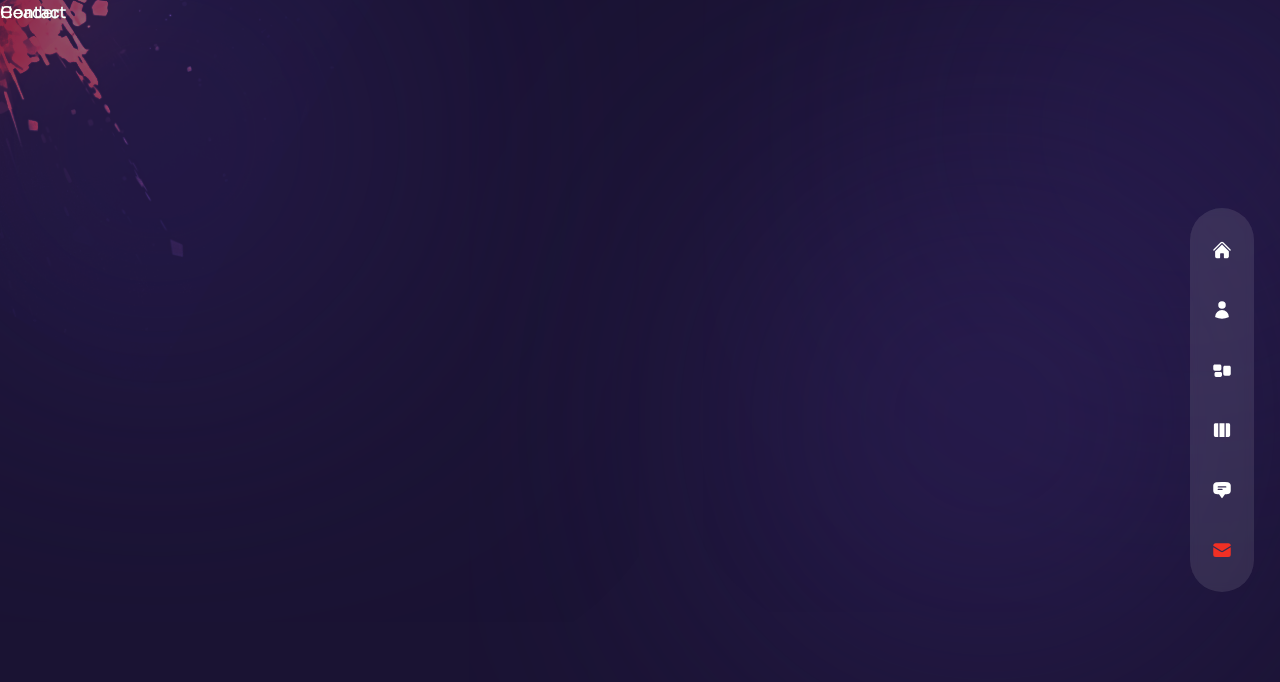
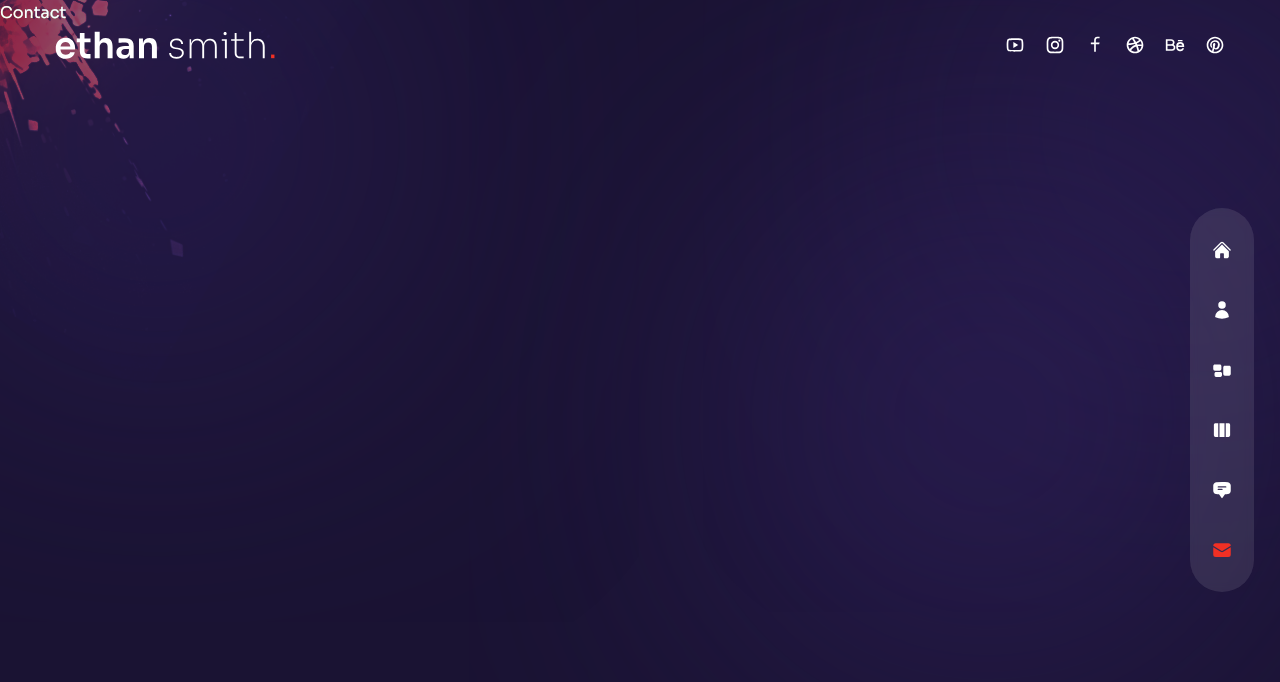
Before and after one commit to GrzegorzBanaszak/portfolio-example, a Next.js app: page /contact in a window 1280 px wide. Shown: the top 682 px of the page. Built offline with nearby package versions, Linux system fonts and the light colour scheme.

Commit message:
Header styles

```diff
--- a/components/Header.jsx
+++ b/components/Header.jsx
@@ -1,5 +1,29 @@
+import Image from "next/image";
+import Link from "next/link";
+
+//components
+import Socials from "../components/Socials";
+
 const Header = () => {
-  return <header className="absolute z-30 w-full">Header</header>;
+  return (
+    <header className="absolute z-30 w-full flex items-center px-16 xl:px-0 xl:h-[90px]">
+      <div className="container mx-auto">
+        <div className="flex flex-col xl:flex-row justify-between items-center gap-y-6 py-8">
+          {/* Logo */}
+          <Link href={"/"}>
+            <Image
+              src={"/logo.svg"}
+              width={220}
+              height={48}
+              alt=""
+              property={true}
+            />
+          </Link>
+          <Socials />
+        </div>
+      </div>
+    </header>
+  );
 };
 
 export default Header;
--- a/components/Socials.jsx
+++ b/components/Socials.jsx
@@ -1,5 +1,38 @@
+import Link from "next/link";
+
+//icons
+import {
+  RiYoutubeLine,
+  RiInstagramLine,
+  RiFacebookLine,
+  RiDribbbleLine,
+  RiBehanceLine,
+  RiPinterestLine,
+} from "react-icons/ri";
+
 const Socials = () => {
-  return <div>Socials</div>;
+  return (
+    <div className="flex items-center gap-x-5 text-lg xl:text-xl">
+      <Link href={""} className="hover:text-accent transition-all duration-300">
+        <RiYoutubeLine />
+      </Link>
+      <Link href={""} className="hover:text-accent transition-all duration-300">
+        <RiInstagramLine />
+      </Link>
+      <Link href={""} className="hover:text-accent transition-all duration-300">
+        <RiFacebookLine />
+      </Link>
+      <Link href={""} className="hover:text-accent transition-all duration-300">
+        <RiDribbbleLine />
+      </Link>
+      <Link href={""} className="hover:text-accent transition-all duration-300">
+        <RiBehanceLine />
+      </Link>
+      <Link href={""} className="hover:text-accent transition-all duration-300">
+        <RiPinterestLine />
+      </Link>
+    </div>
+  );
 };
 
 export default Socials;
```
